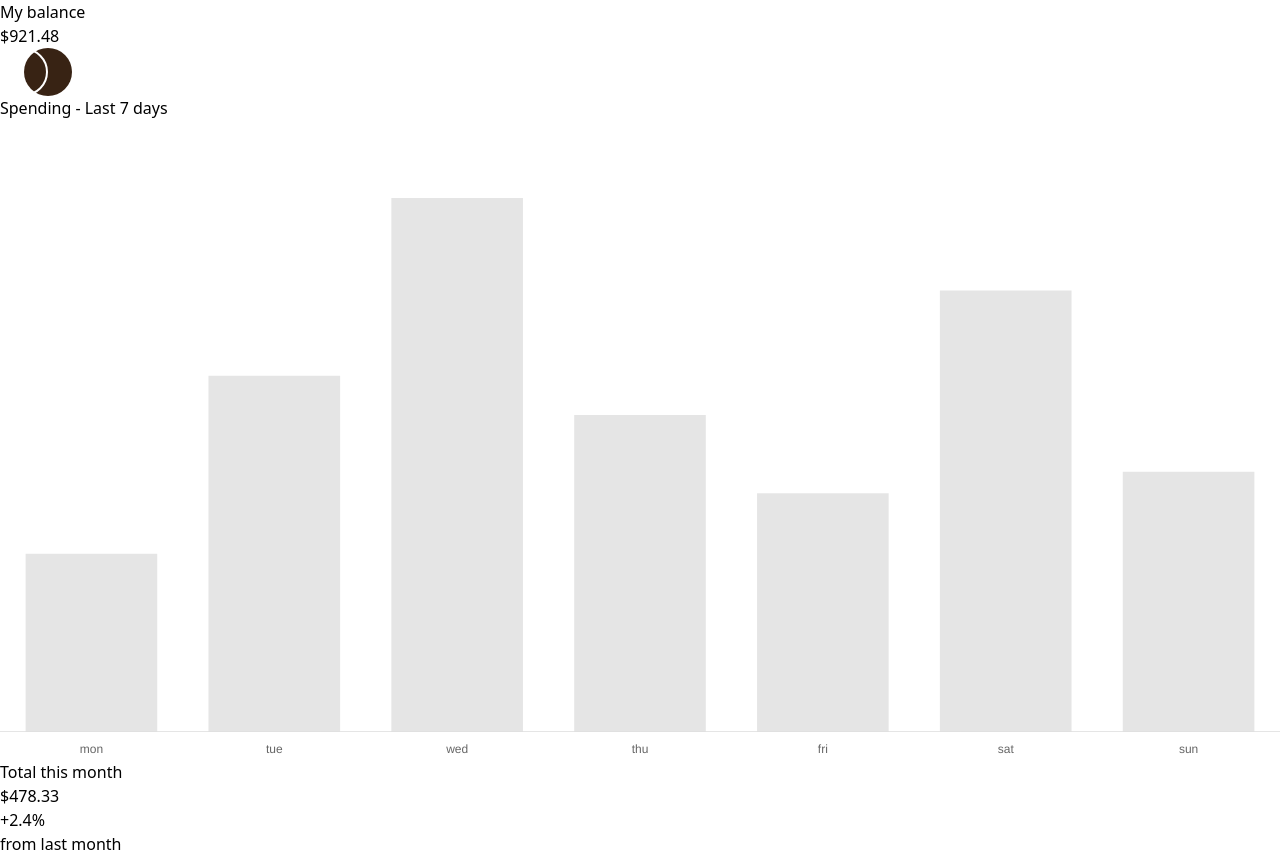
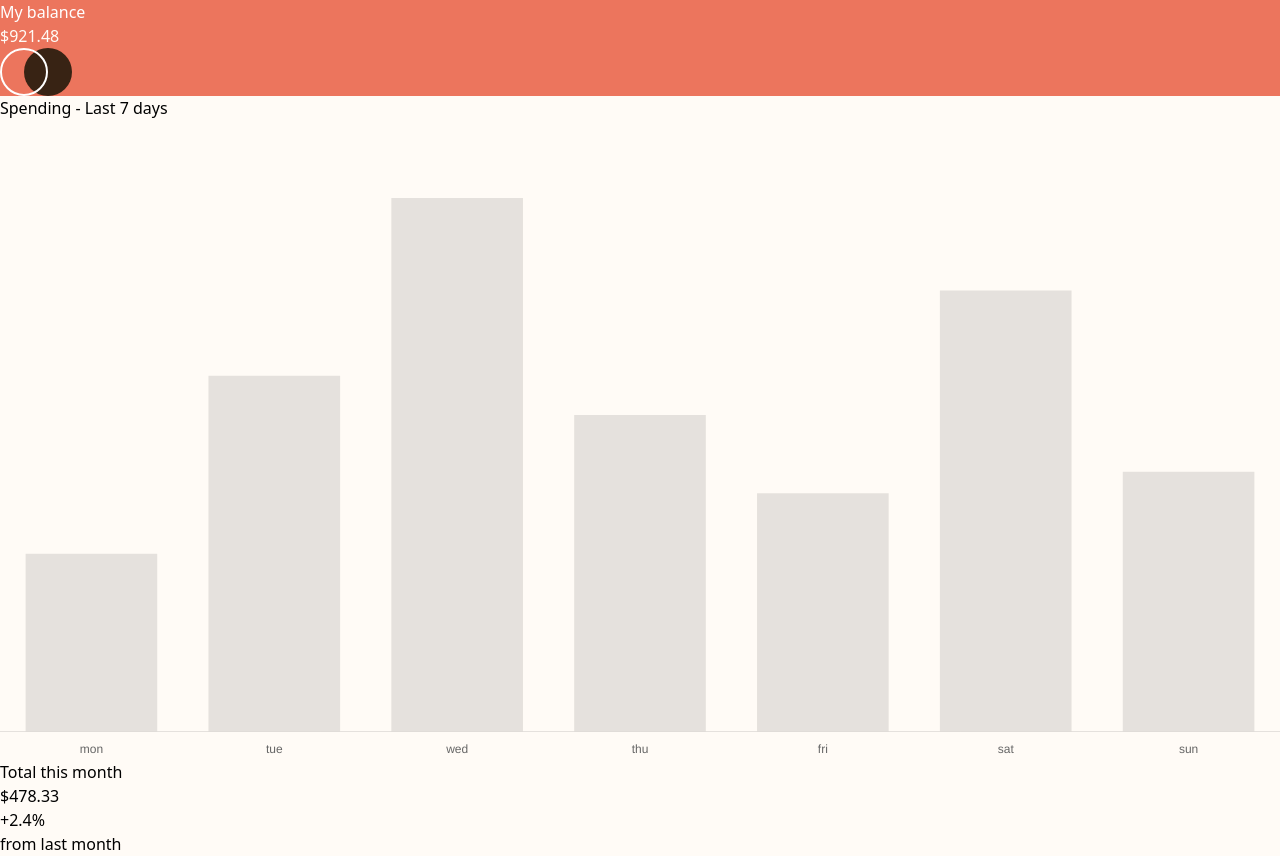
Before and after one commit to voltsn/expense-chart-component, a React (Vite) app: page / in a window 1280 px wide. Built offline with nearby package versions, Linux system fonts and the light colour scheme.

Commit message:
Add colors

```diff
--- a/index.html
+++ b/index.html
@@ -1,5 +1,5 @@
 <!DOCTYPE html>
-<html lang="en">
+<html lang="en" class="h-full">
   <head>
     <meta charset="UTF-8" />
     <link rel="icon" type="image/svg+xml" href="/favicon-32x32.png" />
@@ -7,7 +7,7 @@
     <link rel="stylesheet" href="styles.css">
     <title>Expense chart component</title>
   </head>
-  <body>
+  <body class="h-full bg-cream">
     <div id="root"></div>
     <script type="module" src="/src/main.tsx"></script>
   </body>
--- a/public/styles.css
+++ b/public/styles.css
@@ -526,30 +526,31 @@
   display: grid;
 }
 
-.p-6 {
-  padding: 1.5rem;
+.h-full {
+  height: 100%;
 }
 
-.text-xl {
-  font-size: 1.25rem;
-  line-height: 1.75rem;
+.bg-card-100 {
+  --tw-bg-opacity: 1;
+  background-color: rgb(255 251 246 / var(--tw-bg-opacity));
 }
 
-.text-sm {
-  font-size: 0.875rem;
-  line-height: 1.25rem;
+.bg-cream {
+  --tw-bg-opacity: 1;
+  background-color: rgb(248 233 221 / var(--tw-bg-opacity));
 }
 
-.text-3xl {
-  font-size: 1.875rem;
-  line-height: 2.25rem;
+.bg-red-200 {
+  --tw-bg-opacity: 1;
+  background-color: rgb(236 117 93 / var(--tw-bg-opacity));
 }
 
-.text-lg {
-  font-size: 1.125rem;
-  line-height: 1.75rem;
+.text-card-100 {
+  --tw-text-opacity: 1;
+  color: rgb(255 251 246 / var(--tw-text-opacity));
 }
 
-.font-medium {
-  font-weight: 500;
+.text-white {
+  --tw-text-opacity: 1;
+  color: rgb(255 255 255 / var(--tw-text-opacity));
 }
--- a/src/App.tsx
+++ b/src/App.tsx
@@ -5,10 +5,10 @@
 
 function CurrentBalance(): JSX.Element {
   return (
-    <header>
+    <header className="bg-red-200">
       <div>
-        <h1>My balance</h1>
-        <p>$921.48</p>
+        <h1 className='text-white'>My balance</h1>
+        <p className='text-card-100'>$921.48</p>
       </div>
       <div>
         <img src={logo} alt="Logo"/>
@@ -20,7 +20,7 @@
 function DailySpending(): JSX.Element {
 
   return (
-    <div>
+    <div className='bg-card-100'>
       <h2>Spending - Last 7 days</h2>
       <div>
         <ExpensesChart data={data}/>
@@ -32,7 +32,7 @@
 
 function MonthlyTotalSpending(): JSX.Element {
   return (
-    <div>
+    <div className='bg-card-100'>
       <div>
         <h3>Total this month</h3>
         <p>$478.33</p>
```
